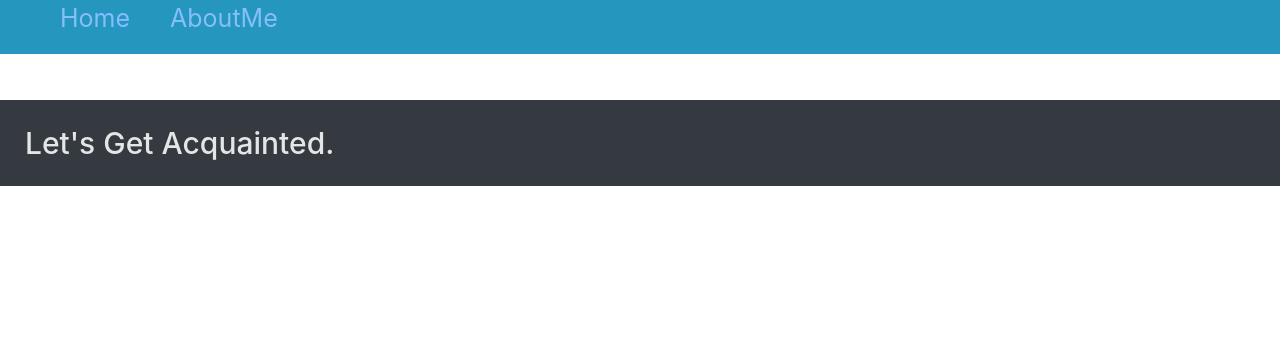
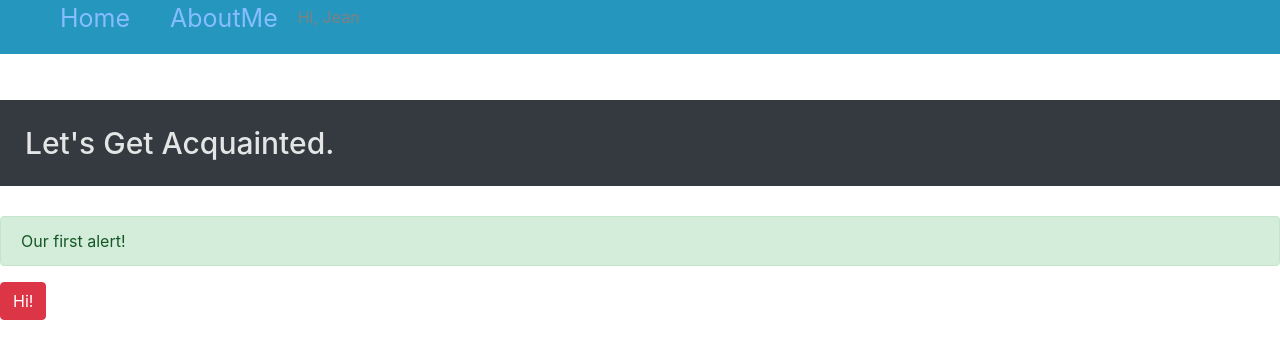
Before and after one commit to jmcia2020/ReactToDo, a React (Create React App) app: page /AboutMe in a window 1280 px wide. Shown: the top 358 px of the page. Built offline with nearby package versions, Linux system fonts and the light colour scheme.

Commit message:
Add user uses, NavLogin and my first alert

```diff
--- a/src/AboutMe.js
+++ b/src/AboutMe.js
@@ -1,5 +1,18 @@
-export default function AboutMe(){
+import Alert from 'react-bootstrap/Alert';
+import Button from 'react-bootstrap/Button';
+
+export default function AboutMe(props){
+
+  const {user} = props;
+
+  // <> is a React.Fragment
   return(
-    <h1>Let's Get Acquainted.</h1>
+    <>
+      <h1>Let's Get Acquainted.</h1>
+      <Alert variant="success">Our first alert!</Alert>
+      {/* <Alert variant="danger">Our first alert, {user.name}!</Alert> */}
+            <Button variant="danger">Hi!</Button>
+    </>
+
   )
 }
--- a/src/App.css
+++ b/src/App.css
@@ -3,6 +3,7 @@
   width: 100%;
   background-color: #2596be;
   position: fixed;
+  z-index: 1;
 }
 
 .NavBar li{
--- a/src/App.js
+++ b/src/App.js
@@ -1,11 +1,15 @@
-import './App.css';
+import { useState } from 'react';
+import NavLogin from './Components/NavLogin';
 import {Switch, Route, NavLink } from 'react-router-dom';
 import Home from './Home';
 import AboutMe from './AboutMe';
+import './App.css';
 
 
 
 function App() {
+  const [user, setUser] = useState({ name: 'Jean' });
+
   return (
     <div className="App">
       <header className="App-header">
@@ -13,6 +17,7 @@ function App() {
           <ul>
             <li><NavLink to = "/" exact>Home</NavLink></li>
             <li><NavLink to = "/AboutMe">AboutMe</NavLink></li>
+            <NavLogin user={user} />
           </ul>
         </nav>
 
@@ -22,6 +27,7 @@ function App() {
         <Switch>
           <Route path="/" exact>
             <Home />
+            <Home user={user} />
           </Route>
           <Route path="/AboutMe">
             <AboutMe />
--- /dev/null
+++ b/src/Components/NavLogin.js
@@ -0,0 +1,18 @@
+import { NavLink } from 'react-router-dom';
+
+export default function NavLogin(props) {
+    const { user } = props;
+
+    if (user) {
+        return (
+            <li>Hi, {user.name}</li>
+        );
+    }
+
+    return (
+        <>
+          <li><NavLink to="/login">Login</NavLink></li>
+          <li><NavLink to="/register">Register</NavLink></li>
+        </>
+    )
+}
```
